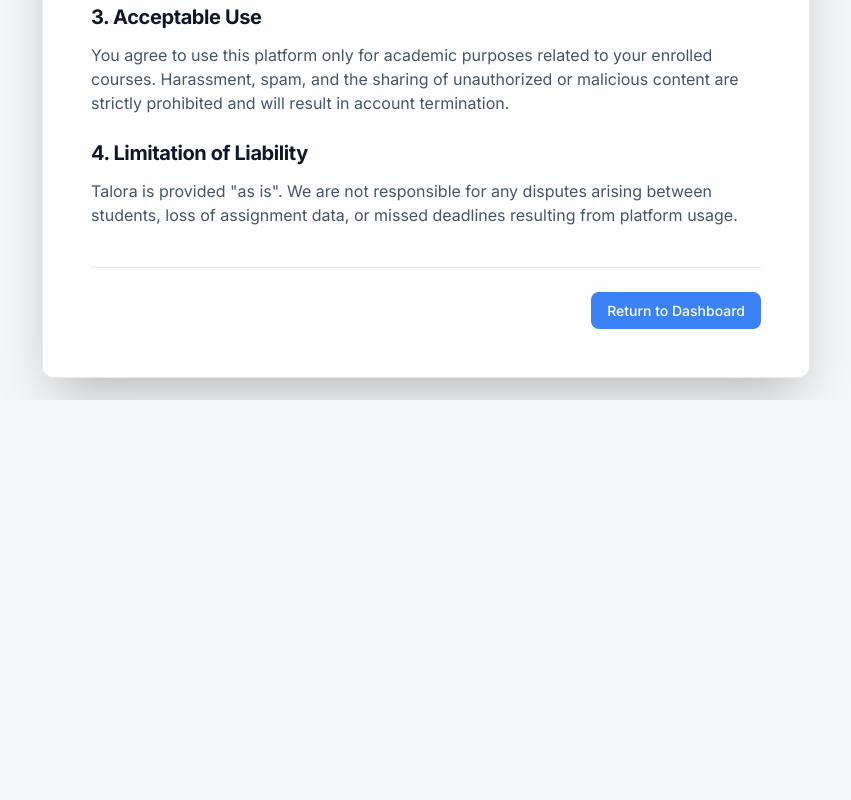
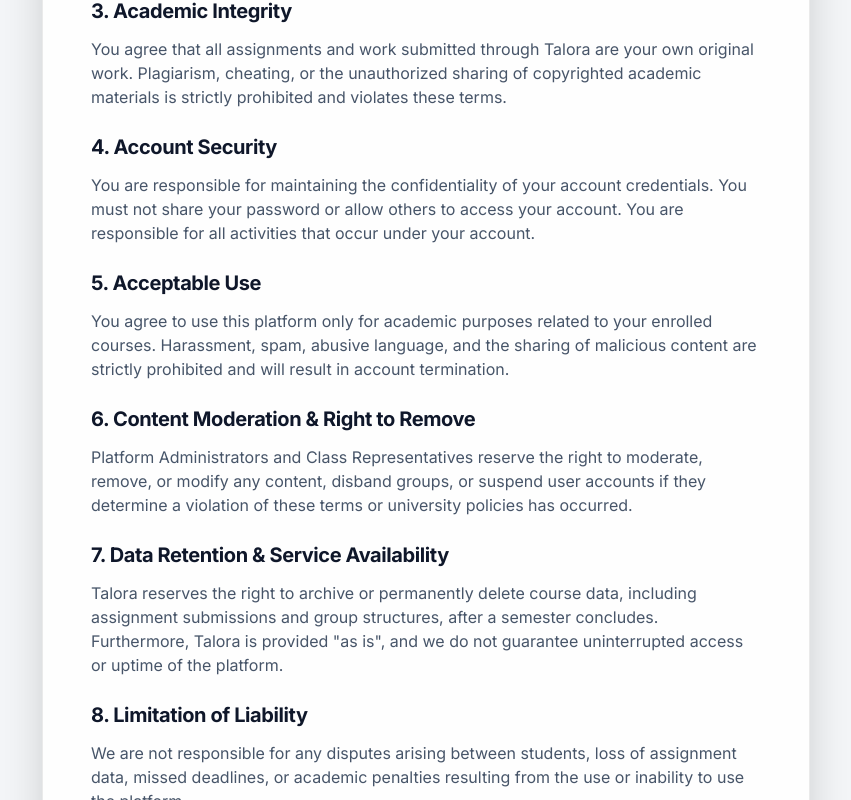
Before and after one commit to ledge-stack/talora-course-management, a Next.js app in the folder apps/web/: page /terms in a window 1280 px wide. Shown: the part 400-1200 px from the top of the page, without its empty margins (214-1065 px from the left). Before the commit the page ends 800 px from the top, so only its background shows below. Built offline with nearby package versions, Linux system fonts and the light colour scheme.

Commit message:
docs: add comprehensive academic terms and conditions

```diff
--- a/apps/web/src/app/(auth)/terms/page.tsx
+++ b/apps/web/src/app/(auth)/terms/page.tsx
@@ -23,13 +23,33 @@
           </section>
 
           <section>
-            <h2 className="text-xl font-bold text-text-primary mb-3">3. Acceptable Use</h2>
-            <p>You agree to use this platform only for academic purposes related to your enrolled courses. Harassment, spam, and the sharing of unauthorized or malicious content are strictly prohibited and will result in account termination.</p>
+            <h2 className="text-xl font-bold text-text-primary mb-3">3. Academic Integrity</h2>
+            <p>You agree that all assignments and work submitted through Talora are your own original work. Plagiarism, cheating, or the unauthorized sharing of copyrighted academic materials is strictly prohibited and violates these terms.</p>
           </section>
 
           <section>
-            <h2 className="text-xl font-bold text-text-primary mb-3">4. Limitation of Liability</h2>
-            <p>Talora is provided "as is". We are not responsible for any disputes arising between students, loss of assignment data, or missed deadlines resulting from platform usage.</p>
+            <h2 className="text-xl font-bold text-text-primary mb-3">4. Account Security</h2>
+            <p>You are responsible for maintaining the confidentiality of your account credentials. You must not share your password or allow others to access your account. You are responsible for all activities that occur under your account.</p>
+          </section>
+
+          <section>
+            <h2 className="text-xl font-bold text-text-primary mb-3">5. Acceptable Use</h2>
+            <p>You agree to use this platform only for academic purposes related to your enrolled courses. Harassment, spam, abusive language, and the sharing of malicious content are strictly prohibited and will result in account termination.</p>
+          </section>
+
+          <section>
+            <h2 className="text-xl font-bold text-text-primary mb-3">6. Content Moderation & Right to Remove</h2>
+            <p>Platform Administrators and Class Representatives reserve the right to moderate, remove, or modify any content, disband groups, or suspend user accounts if they determine a violation of these terms or university policies has occurred.</p>
+          </section>
+
+          <section>
+            <h2 className="text-xl font-bold text-text-primary mb-3">7. Data Retention & Service Availability</h2>
+            <p>Talora reserves the right to archive or permanently delete course data, including assignment submissions and group structures, after a semester concludes. Furthermore, Talora is provided "as is", and we do not guarantee uninterrupted access or uptime of the platform.</p>
+          </section>
+
+          <section>
+            <h2 className="text-xl font-bold text-text-primary mb-3">8. Limitation of Liability</h2>
+            <p>We are not responsible for any disputes arising between students, loss of assignment data, missed deadlines, or academic penalties resulting from the use or inability to use the platform.</p>
           </section>
         </div>
 
```
Also changed, not shown: 1 other file (tests, documents, lock files or other folders).
